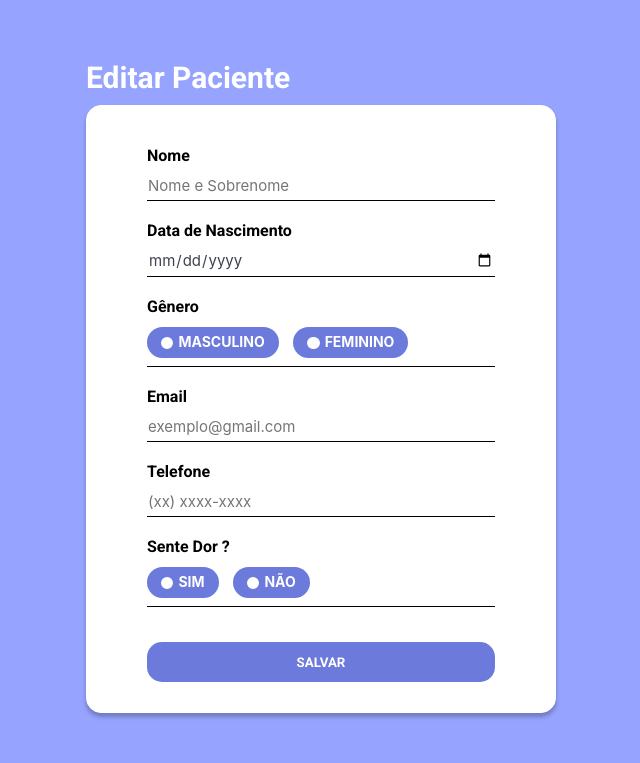
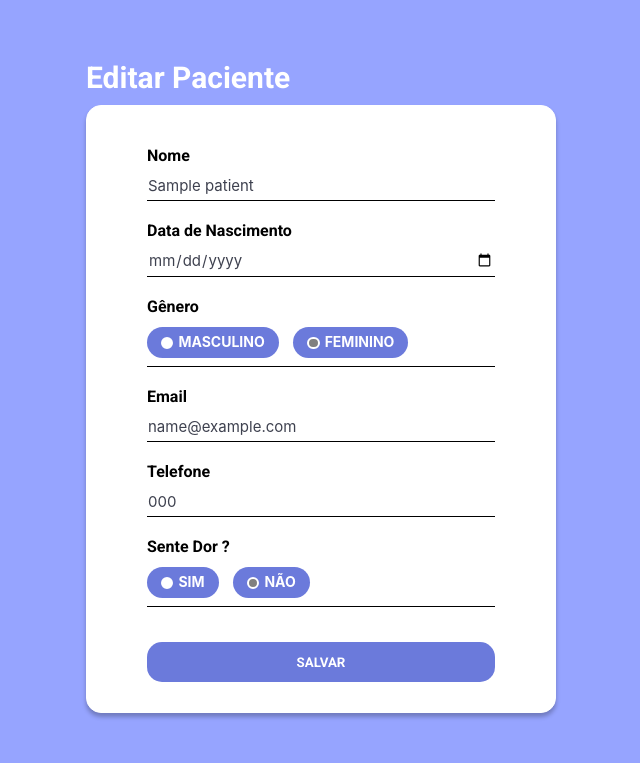
Before and after one commit to rnanc/dtm-evaluation, a Flask app: template templates/edit_patient.html in a window 1280 px wide. Shown: the part 90-853 px from the top of the page, without its empty margins (319-959 px from the left). Run offline with Flask 2, Linux system fonts and the light colour scheme; the template is opened without the code that fills it: values that come from a table or form of the project are taken from there, others are empty; tables that the repository leaves empty hold one stand-in row (values such as "Sample post"); parts of the project's set-up code (start-up, migrations or seed data) failed here and were passed over; some libraries are stand-ins or nearby versions.

Commit message:
fix: Bug where was possible to save users with the same registered number; Bug where editing a patient your previous information is not loaded into the fields for change

```diff
--- a/controller/PatientsController.py
+++ b/controller/PatientsController.py
@@ -32,7 +32,9 @@ def register_patient():
 @jwt_required
 def edit_patient():
   if request.method == "GET":
-    return render_template("edit_patient.html")
+    id = request.cookies.get("patient_id")
+    patient = Patient.query.get(id)
+    return render_template("edit_patient.html", patient=patient)
   else:
     id = request.cookies.get("patient_id")
     patient = Patient.query.filter(Patient.id == id)
--- a/controller/SignInController.py
+++ b/controller/SignInController.py
@@ -24,6 +24,9 @@ def signUp():
     for u in users:
       if u.email == user.email:
         flash("Email já cadastrado! Tente novamente.", "danger")
+        return redirect(url_for("home.home"))
+      if u.registered_number == user.registered_number:
+        flash("Matricula já cadastrada! Tente novamente.", "danger")
         return redirect(url_for("home.home"))
     if "@aluno.cesupa.br" not in user.email and "@prof.cesupa.br" not in user.email:
       flash("Email precisa ser do domínio CESUPA! Tente novamente cadastrando seu email do CESUPA. ", "danger")
--- a/controller/UsersController.py
+++ b/controller/UsersController.py
@@ -26,7 +26,7 @@ def edit_profile():
     us = UserSchema()
     user_form = request.form.to_dict()
     if user_form != None:
-      if "@aluno.cesupa.br" in user_form["email"] and "@prof.cesupa.br" in user_form["email"]:
+      if "@aluno.cesupa.br" in user_form["email"] or "@prof.cesupa.br" in user_form["email"]:
         if user_form["email"] == user_form["email_confirm"] and user_form["password"] == user_form["password_confirm"]:
           del user_form["email_confirm"]
           del user_form["password_confirm"]
--- a/static/css/dashboard.css
+++ b/static/css/dashboard.css
@@ -155,7 +155,7 @@ header {
   background: none;
   font-size: 18px;
   color: white;
-  font-weight: bold;
+  font-weight: 500;
   width: 100%;
 }
 
@@ -166,7 +166,7 @@ header {
 .table-container .table-header .search-box input::placeholder {
   font-size: 16px;
   font-weight: normal;
-  color: #777;
+  color: white;
 }
 
 .table-container .table-header .search-box button {
--- a/templates/edit_patient.html
+++ b/templates/edit_patient.html
@@ -34,19 +34,23 @@
                 name="name"
                 placeholder="Nome e Sobrenome"
                 id="nome"
+                value="{{patient.name}}"
               />
             </div>
             <div class="card_date">
               <p>Data de Nascimento</p>
-              <input type="date" id="idade" name="age" />
+              <input type="date" id="idade" name="age" value="{{patient.age}}"/>
             </div>
             <div class="card_gender">
               <p>Gênero</p>
+              {% if "Masculino" in patient.gender %}
               <input
                 type="radio"
                 name="gender"
                 class="checkbox"
                 id="checkbox3"
+                value="Masculino"
+                checked
               />
               <label for="checkbox3">Masculino</label>
               <input
@@ -54,23 +58,52 @@
                 name="gender"
                 class="checkbox"
                 id="checkbox4"
+                value="Feminino"
               />
               <label for="checkbox4">Feminino</label>
+              {% else %}
+              <input
+                type="radio"
+                name="gender"
+                class="checkbox"
+                id="checkbox3"
+                value="Masculino"
+
+              />
+              <label for="checkbox3">Masculino</label>
+              <input
+                type="radio"
+                name="gender"
+                class="checkbox"
+                id="checkbox4"
+                value="Feminino"
+                checked
+              />
+              <label for="checkbox4">Feminino</label>
+              {% endif %}
+
             </div>
             <div class="card_mail">
               <p>Email</p>
-              <input type="email" name="email" placeholder="exemplo@gmail.com" />
+              <input type="email" name="email" placeholder="exemplo@gmail.com" value="{{patient.email}}" />
             </div>
             <div class="card_tel">
               <p>Telefone</p>
-              <input id="card_tel" name="phone" type="text" placeholder="(xx) xxxx-xxxx" />
+              <input id="card_tel" name="phone" type="text" placeholder="(xx) xxxx-xxxx" value="{{patient.phone}}"/>
             </div>
             <div class="card_pain">
               <p>Sente Dor ?</p>
-              <input type="radio" name="pain_choice" id="checkbox1" class="checkbox" />
+              {% if "sim" in patient.pain_choice %}
+              <input type="radio" name="pain_choice" id="checkbox1" class="checkbox" value="sim" checked/>
               <label for="checkbox1">Sim</label>
-              <input type="radio" name="pain_choice" id="checkbox2" class="checkbox" />
+              <input type="radio" name="pain_choice" id="checkbox2" class="checkbox" value="nao" />
               <label for="checkbox2">Não</label>
+              {% else %}
+              <input type="radio" name="pain_choice" id="checkbox1" class="checkbox" value="sim" />
+              <label for="checkbox1">Sim</label>
+              <input type="radio" name="pain_choice" id="checkbox2" class="checkbox" value="nao" checked/>
+              <label for="checkbox2">Não</label>
+              {% endif %}
             </div>
             <input type="submit" value="Salvar" />
           </form>
```
